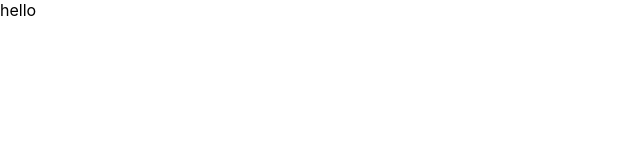
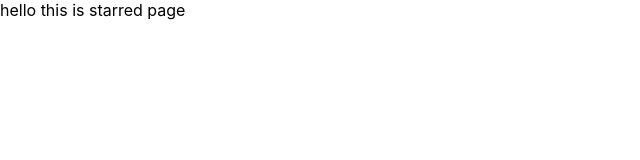
Before and after one commit to Tushyen-Gotmare/Box-office-app, a React (Create React App) app: page /starred in a window 1280 px wide. Shown: the top 160 px of the page, without its empty margins (0-640 px from the left). Built offline with nearby package versions, Linux system fonts and the light colour scheme.

Commit message:
installing react router dom

```diff
--- a/package.json
+++ b/package.json
@@ -3,9 +3,9 @@
   "version": "0.1.0",
   "private": true,
   "dependencies": {
-
     "react": "^18.2.0",
     "react-dom": "^18.2.0",
+    "react-router-dom": "^6.19.0",
     "react-scripts": "5.0.1",
     "web-vitals": "^2.1.4",
     "workbox-background-sync": "^6.6.0",
--- a/src/App.jsx
+++ b/src/App.jsx
@@ -1,11 +1,29 @@
-
-
+import {BrowserRouter, Routes, Route} from 'react-router-dom'
+import Home from './pages/Home';
+import Starred from "./pages/Starred";
 
 function App() {
   return (
-    <div >
-      hello
-    </div>
+  <BrowserRouter>
+  <Routes>
+
+  <Route path="/" element={<Home />}/>
+  <Route path="/starred" element={<Starred />}/>
+    {/* <Route path="/" element={<App />}>
+      <Route index element={<Home />} />
+      <Route path="teams" element={<Teams />}>
+        <Route path=":teamId" element={<Team />} />
+        <Route path="new" element={<NewTeamForm />} />
+        <Route index element={<LeagueStandings />} />
+      </Route>
+    </Route>
+    <Route element={<PageLayout />}>
+      <Route path="/privacy" element={<Privacy />} />
+      <Route path="/tos" element={<Tos />} />
+    </Route>
+    <Route path="contact-us" element={<Contact />} /> */}
+  </Routes>
+</BrowserRouter>
   );
 }
 
--- /dev/null
+++ b/src/pages/Home.jsx
@@ -0,0 +1,11 @@
+import { Link } from "react-router-dom";
+
+const Home = () => {
+  return (
+    <div>
+    <Link to="/starred">Go to star page</Link>
+    </div>
+  )
+}
+
+export default Home;
--- /dev/null
+++ b/src/pages/Starred.jsx
@@ -0,0 +1,11 @@
+
+
+const Starred = () => {
+  return (
+    <div>
+      hello this is starred page
+    </div>
+  )
+}
+
+export default Starred;
```
Also changed, not shown: 1 other file (tests, documents, lock files or other folders).
